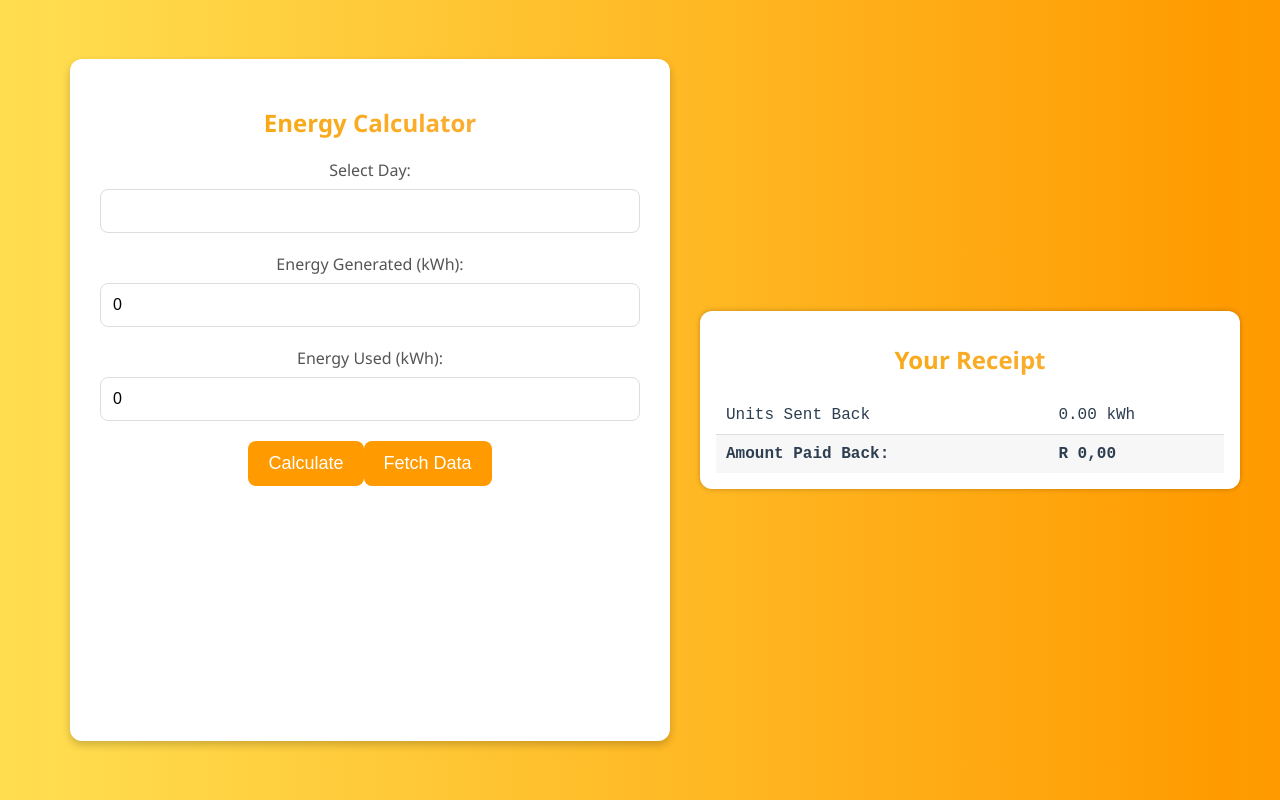
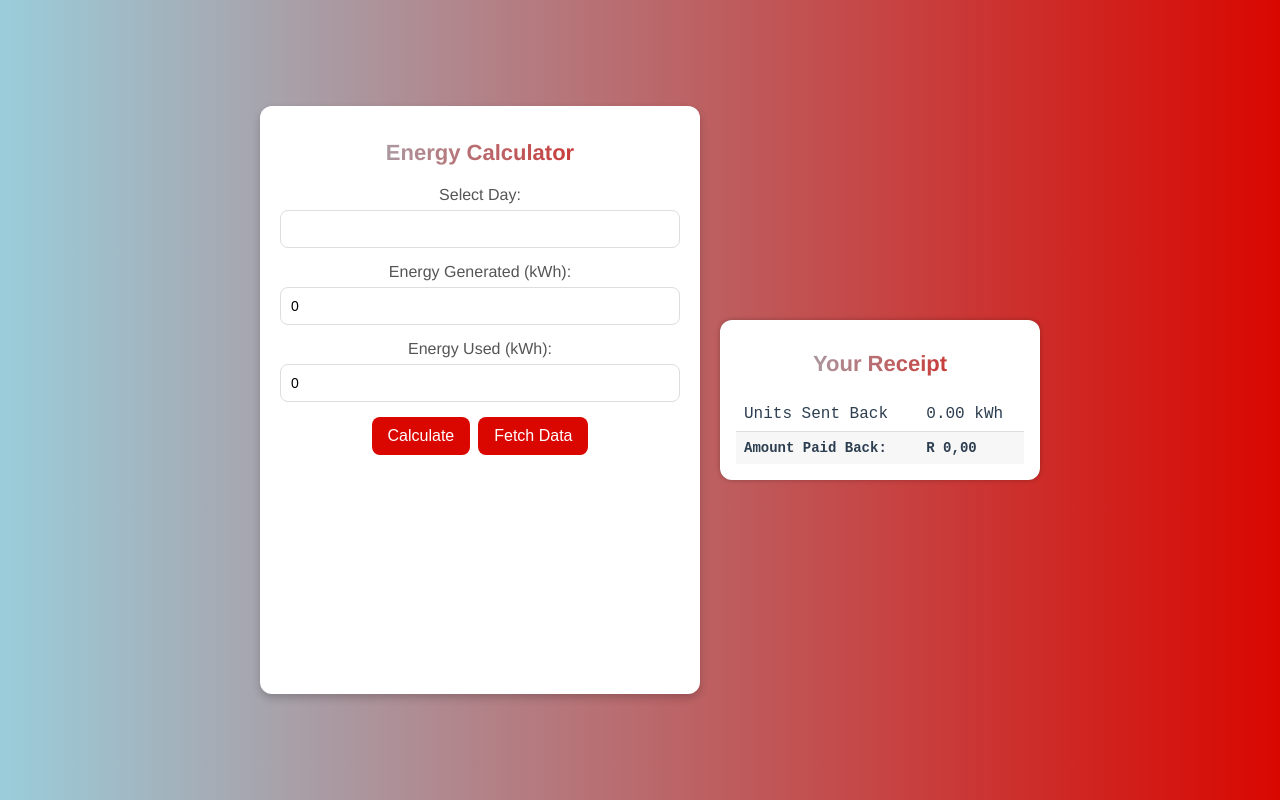
Before and after one commit to Itsssammara/PowerTrackApp, a Vue app: page / in a window 1280 px wide. Built offline with nearby package versions, Linux system fonts and the light colour scheme.

Commit message:
calculator tweaks

```diff
--- a/src/views/HomeView.vue
+++ b/src/views/HomeView.vue
@@ -1,5 +1,5 @@
 <template>
-  <body>
+  <div id="app">
     <div class="container">
       <h1>Energy Calculator</h1>
       <div class="form-group">
@@ -14,8 +14,10 @@
         <label for="energyUsed">Energy Used (kWh):</label>
         <input type="number" id="energyUsed" v-model.number="energyUsed" step="0.01" placeholder="Enter energy used">
       </div>
-      <button @click="calculateReturn">Calculate</button>
-      <button @click="fetchData">Fetch Data</button>
+      <div class="button-group">
+        <button @click="calculateReturn">Calculate</button>
+        <button @click="fetchData">Fetch Data</button>
+      </div>
       <div class="result">{{ resultMessage }}</div>
       <canvas id="energyChart" width="400" height="200"></canvas>
     </div>
@@ -39,7 +41,7 @@
         </table>
       </div>
     </div>
-  </body>
+  </div>
 </template>
 
 <script>
@@ -73,7 +75,7 @@ export default {
 
       await this.$store.dispatch('fetchData', this.day);
 
-      this.resultMessage = `Data fetched: Energy Generated - ${this.capacity} kWh, Energy Used - ${this.energyUsed} kWh`;
+      this.resultMessage = `Data fetched: Energy Generated: ${this.capacity} kWh, Energy Used: ${this.energyUsed} kWh`;
 
       this.calculateReturn();
       this.updateChart();
@@ -123,11 +125,10 @@ export default {
 };
 </script>
 
-
 <style>
 body {
     font-family: 'Segoe UI', Tahoma, Geneva, Verdana, sans-serif;
-    background: linear-gradient(to right, #ffdd4f, #ff9a00);
+    background: linear-gradient(to right, #9ACDDA, #D90700); /* Updated gradient */
     display: flex;
     justify-content: center;
     align-items: center;
@@ -135,93 +136,108 @@ body {
     width: 100%;
     margin: 0;
 }
+
 #app {
     width: 100%;
-    max-width: 1200px;
+    max-width: 800px;
     display: flex;
-    flex-direction: column;
+    flex-direction: row;
     align-items: center;
 }
+
 .container {
     background: #ffffff; /* Light background for the calculator */
-    padding: 30px;
+    padding: 20px;
     border-radius: 12px;
     box-shadow: 0 4px 8px rgba(0,0,0,0.2);
-    max-width: 600px;
+    max-width: 500px;
     width: 100%;
-    margin: 30px;
-  height: auto;
+    margin: 20px;
+    height: auto;
 }
+
 h1 {
     color: #333;
     margin-bottom: 20px;
-    font-size: 24px;
+    font-size: 22px;
     font-weight: 600;
-    background: linear-gradient(90deg, #f7a600, #fcb045); /* Gradient for heading */
+    background: linear-gradient(90deg, #9ACDDA, #D90700); /* Gradient for heading */
     -webkit-background-clip: text;
     -webkit-text-fill-color: transparent;
 }
+
 .form-group {
-    margin-bottom: 20px;
+    margin-bottom: 15px;
 }
+
 .form-group label {
     display: block;
-    margin-bottom: 8px;
+    margin-bottom: 6px;
     font-weight: 500;
     color: #555;
 }
+
 .form-group input {
     width: 100%;
-    padding: 12px;
+    padding: 10px;
     border: 1px solid #ddd;
     border-radius: 8px;
     box-sizing: border-box;
-    font-size: 16px;
+    font-size: 14px;
 }
+
 .form-group input:focus {
-    border-color: #ff9a00; /* Solar theme color */
+    border-color: #D90700; /* Red for focus border */
     outline: none;
-    box-shadow: 0 0 5px rgba(255, 154, 0, 0.5);
+    box-shadow: 0 0 5px rgba(217, 7, 0, 0.5);
 }
+
 .button-group {
     display: flex;
     justify-content: center;
-    gap: 10px; /* Space between buttons */
+    gap: 8px;
 }
+
 button {
-    background-color: #ff9a00; /* Solar theme color */
+    background-color: #D90700; /* Red for buttons */
     color: white;
     border: none;
-    padding: 12px 20px;
+    padding: 10px 16px;
     border-radius: 8px;
-    font-size: 18px;
+    font-size: 16px;
     cursor: pointer;
     transition: background-color 0.3s ease;
 }
+
 button:hover {
-    background-color: #e87c00; /* Darker shade for hover */
+    background-color: #a80000; /* Darker shade of red for hover */
 }
+
 .result {
-    margin-top: 20px;
-    font-size: 18px;
+    margin-top: 15px;
+    font-size: 16px;
     font-weight: 600;
     color: #28a745; /* Green for success messages */
     text-align: center;
 }
+
 #error {
-    color: #e94e77; /* Red for errors */
+    color: #D90700; /* Red for errors */
     font-size: 16px;
     font-weight: 500;
 }
+
 .success {
     color: #2ecc71; /* Green for success messages */
     font-size: 16px;
     font-weight: 500;
 }
+
 #register {
     width: 100%;
-    max-width: 600px;
+    max-width: 500px;
 }
+
 #ticket {
     background: #ffffff; /* White background for the ticket */
     margin: auto;
@@ -229,28 +245,35 @@ button:hover {
     border-radius: 12px;
     box-shadow: 0 0 5px rgba(0,0,0,.25);
 }
+
 #ticket h1 {
     text-align: center;
-    color: #ff9a00; /* Solar theme color for heading */
+    color: #D90700; /* Red for heading */
 }
+
 #ticket table {
-    font-family: 'Courier New', Courier, monospace; /* Monospace for table font */
+    font-family: 'Courier New', Courier, monospace;
     width: 100%;
     border-collapse: collapse;
 }
+
 #ticket td, #ticket th {
-    padding: 10px;
+    padding: 8px;
 }
+
 #ticket th {
     text-align: left;
-    background-color: #f7f7f7; /* Light background for header */
+    background-color: #f7f7f7;
 }
+
 #ticket td, #ticket #total {
     text-align: left;
 }
+
 #ticket tfoot th {
     border-top: 1px solid #ddd;
-    font-size: 16px;
+    font-size: 14px;
     background-color: #f7f7f7;
 }
+
 </style>
```
